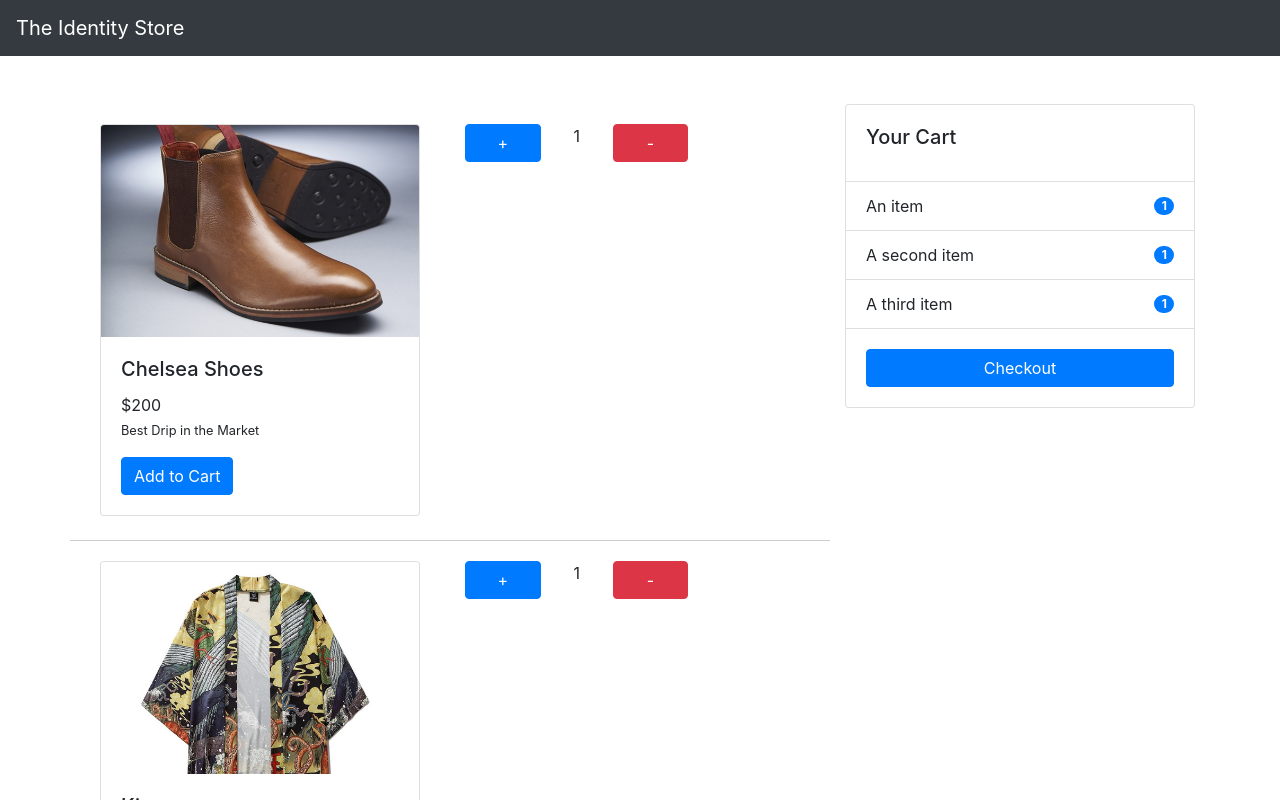
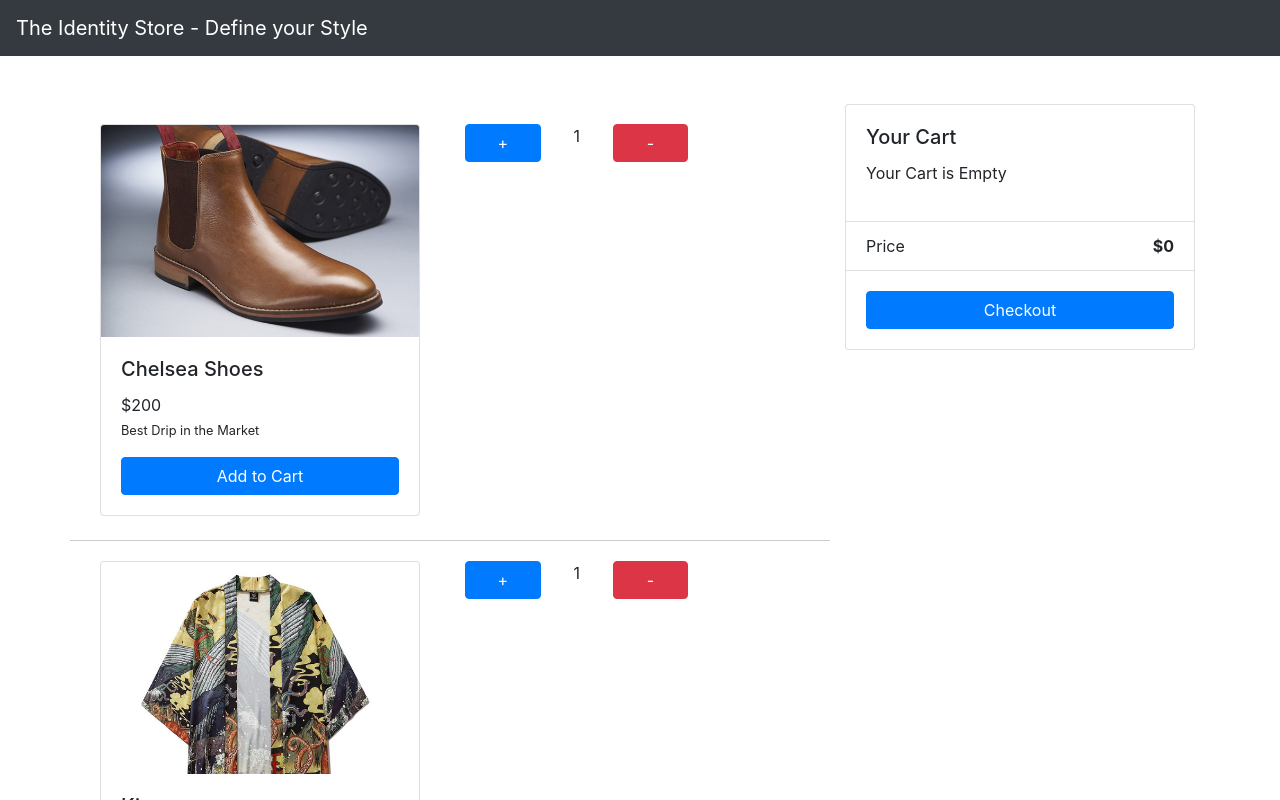
Before and after one commit to coderonfleek/vue2-store, a Vue app: page /shop in a window 1280 px wide. Shown: the top 800 px of the page. Built offline with nearby package versions, Linux system fonts and the light colour scheme.

Commit message:
Product and Cart states

```diff
--- a/package.json
+++ b/package.json
@@ -10,7 +10,8 @@
   "dependencies": {
     "core-js": "^3.6.5",
     "vue": "^2.6.11",
-    "vue-router": "^3.2.0"
+    "vue-router": "^3.2.0",
+    "vuex": "^3.6.2"
   },
   "devDependencies": {
     "@vue/cli-plugin-babel": "~4.5.0",
--- a/src/App.vue
+++ b/src/App.vue
@@ -2,7 +2,7 @@
   <div id="app">
     <div id="nav">
       <nav class="navbar navbar-expand-lg navbar-dark bg-dark">
-        <router-link to="/" class="navbar-brand">The Identity Store</router-link>
+        <router-link to="/" class="navbar-brand">The Identity Store - Define your Style</router-link>
 
 
         <button
--- a/src/components/Cart.vue
+++ b/src/components/Cart.vue
@@ -2,19 +2,17 @@
     <div class="card">
         <div class="card-body">
             <h5 class="card-title">Your Cart</h5>
+            <p v-if="cart.length == 0">
+                Your Cart is Empty
+            </p>
         </div>
         <ul class="list-group list-group-flush">
-            <li class="list-group-item d-flex justify-content-between align-items-center">
-                An item
-                <span class="badge badge-primary badge-pill">1</span>
+            <li v-for="item in cart" :key="item.id" class="list-group-item d-flex justify-content-between align-items-center">
+                {{item.name}}
+                <span class="badge badge-primary badge-pill">{{item.quantity}}</span>
             </li>
             <li class="list-group-item d-flex justify-content-between align-items-center">
-                A second item
-                <span class="badge badge-primary badge-pill">1</span>
-            </li>
-            <li class="list-group-item d-flex justify-content-between align-items-center">
-                A third item
-                <span class="badge badge-primary badge-pill">1</span>
+                Price <b>${{totalPrice}}</b>
             </li>
         </ul>
 
@@ -25,7 +23,18 @@
 </template>
 
 <script>
+import {mapState} from "vuex";
+
 export default {
-
+    computed : {
+        ...mapState({
+            cart : state => state.cart
+        }),
+        totalPrice(){
+            return this.cart.reduce((total, next) => {
+                return total + (next.quantity * next.price)
+            }, 0)
+        }
+    }
 }
 </script>
--- a/src/components/Product.vue
+++ b/src/components/Product.vue
@@ -11,15 +11,43 @@
                 {{product.shortdesc}}
                 </small>
             </p>
-            <a href="#" class="btn btn-primary">Add to Cart</a>
+            <button @click="addToCart()" class="btn btn-primary btn-block" :disabled="itemAlreadyInCart">{{itemAlreadyInCart? "Added" : "Add to Cart"}}</button>
             </div>
         </div>
     </div>
 </template>
 
 <script>
+import {mapState} from "vuex";
+
 export default {
     name : "Product",
-    props : ['product']
+    props : ['product'],
+    computed : {
+        ...mapState({
+            cart : state => state.cart
+        }),
+        itemAlreadyInCart(){
+            let inCart = false;
+
+            this.cart.forEach(item => {
+                if(item.id == this.product.id){
+                    inCart = true;
+                }
+            });
+
+            return inCart;
+        }
+    },
+    methods : {
+        addToCart(){
+
+            if(!this.itemAlreadyInCart){
+                this.$store.commit("addCartItem", this.product);
+            }else{
+                alert("Item already added to Cart");
+            }
+        }
+    }
 }
 </script>
--- a/src/main.js
+++ b/src/main.js
@@ -1,10 +1,13 @@
 import Vue from 'vue'
 import App from './App.vue'
-import router from './router'
+import router from './router';
+
 
 Vue.config.productionTip = false
+import store from "./store"
 
 new Vue({
   router,
+  store,
   render: h => h(App)
 }).$mount('#app')
--- /dev/null
+++ b/src/store.js
@@ -0,0 +1,82 @@
+import Vue from 'vue';
+
+import Vuex from "vuex";
+
+Vue.use(Vuex);
+
+export default new Vuex.Store({
+    state : {
+        products : [
+            {
+                id : 1,
+                name : "Chelsea Shoes",
+                price : 200,
+                shortdesc : "Best Drip in the Market",
+                url : "images/chelsea-shoes.png"
+              },
+              {
+                id : 2,
+                name : "Kimono",
+                price : 50,
+                shortdesc : "Classy, Stylish, Dope",
+                url : "images/kimono.png"
+              },
+              {
+                id : 3,
+                name : "Rolex",
+                price : 2500,
+                shortdesc : "Elegance built in",
+                url : "images/rolex.png"
+              },
+              {
+                id : 4,
+                name : "Baelerry Wallet",
+                price : 80,
+                shortdesc : "Sleek, Trendy, Clean",
+                url : "images/wallet.png"
+              },
+              {
+                id : 5,
+                name : "Lady Handbags",
+                price : 230,
+                shortdesc : "Fabulous, Exotic, Classy",
+                url : "images/handbag.png"
+              },
+              {
+                id : 6,
+                name : "Casual Shirts",
+                price : 30,
+                shortdesc : "Neat, Sleek, Smart",
+                url : "images/shirt.png"
+              }
+        ],
+        cart : []
+    },
+    mutations : {
+        addCartItem(state, item){
+            item.quantity = 1;
+            state.cart.push(item);
+        },
+        updateCartItem(state, updatedItem){
+            state.cart = state.cart.map((cartItem) => {
+                if(cartItem.id == updatedItem.id){
+                    return updatedItem;
+                }
+
+                return cartItem;
+            })
+        },
+        removeCartItem(state, item){
+            state.cart = state.cart.filter((cartItem) => {
+                return cartItem.id != item.id
+            })
+        }
+    }
+
+    /* actions : {
+        async loadProducts(){
+            const data = axios.get("http://google.com");
+            console.log(data)
+        }
+    } */
+})
--- a/src/views/Home.vue
+++ b/src/views/Home.vue
@@ -22,6 +22,8 @@
 import Product from "../components/Product.vue";
 import Cart from "../components/Cart.vue";
 
+import {mapState} from "vuex";
+
 export default {
   name: 'Home',
   components: {
@@ -31,51 +33,15 @@ export default {
   },
   data(){
     return {
-      products : [
-        {
-          id : 1,
-          name : "Chelsea Shoes",
-          price : 200,
-          shortdesc : "Best Drip in the Market",
-          url : "images/chelsea-shoes.png"
-        },
-        {
-          id : 2,
-          name : "Kimono",
-          price : 50,
-          shortdesc : "Classy, Stylish, Dope",
-          url : "images/kimono.png"
-        },
-        {
-          id : 3,
-          name : "Rolex",
-          price : 2500,
-          shortdesc : "Elegance built in",
-          url : "images/rolex.png"
-        },
-        {
-          id : 4,
-          name : "Baelerry Wallet",
-          price : 80,
-          shortdesc : "Sleek, Trendy, Clean",
-          url : "images/wallet.png"
-        },
-        {
-          id : 5,
-          name : "Lady Handbags",
-          price : 230,
-          shortdesc : "Fabulous, Exotic, Classy",
-          url : "images/handbag.png"
-        },
-        {
-          id : 6,
-          name : "Casual Shirts",
-          price : 30,
-          shortdesc : "Neat, Sleek, Smart",
-          url : "images/shirt.png"
-        }
-      ]
+
     }
+  },
+  computed : {
+    ...mapState({
+      products : state => state.products,
+      cart : state => state.cart
+    })
   }
+
 }
 </script>
```
Also changed, not shown: 1 other file (tests, documents, lock files or other folders).
